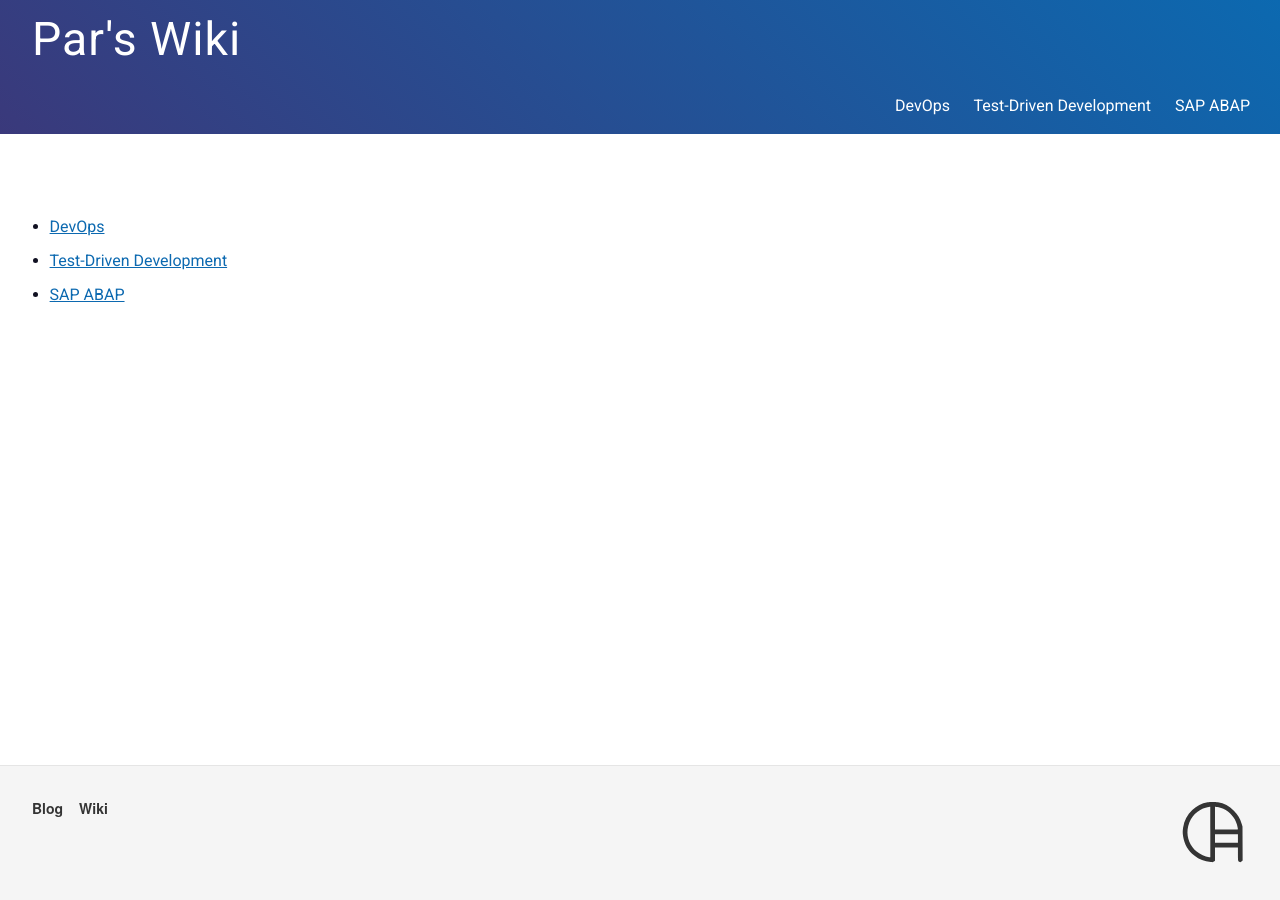
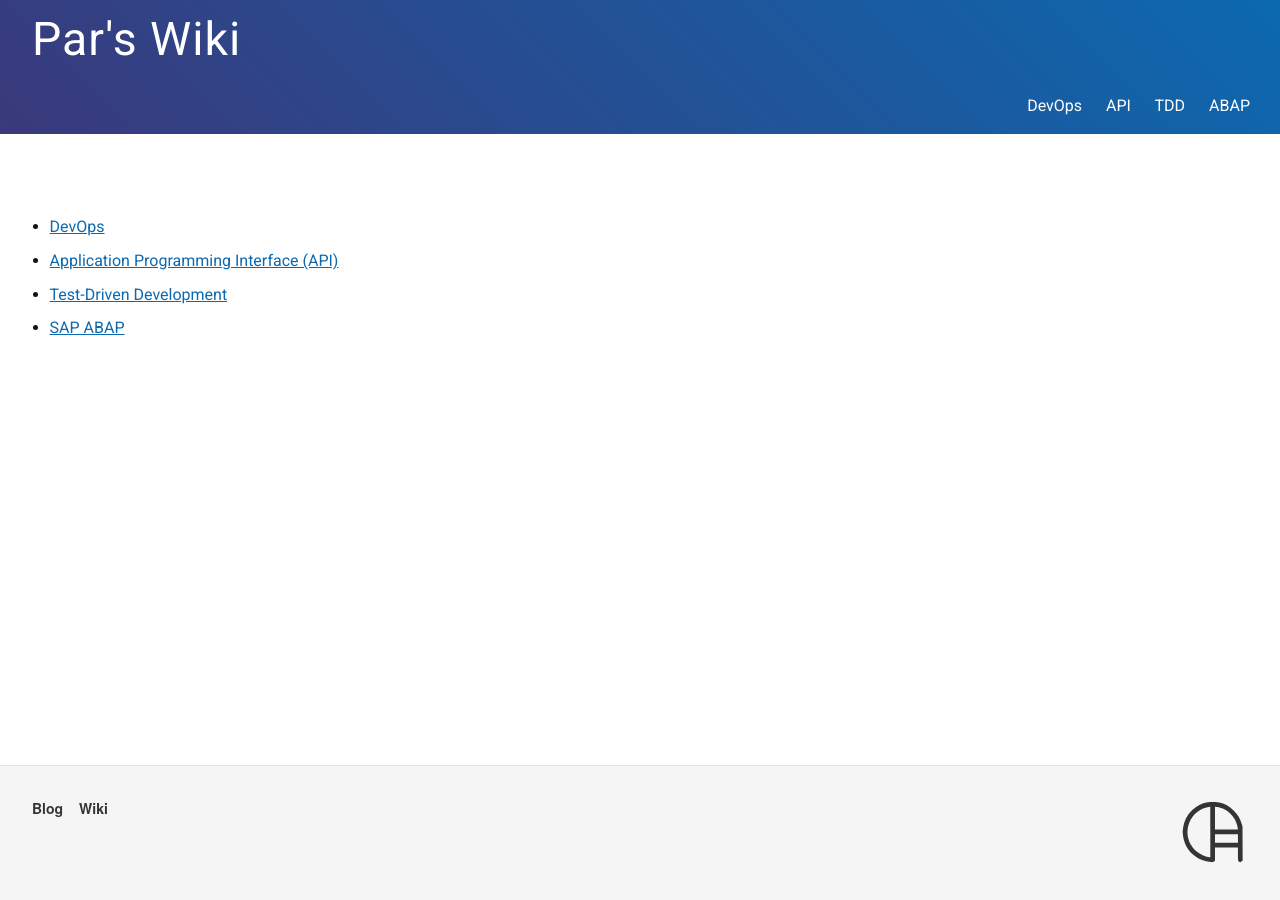
Before and after one commit to shruti170901/hola.github.io, a Jekyll site: the page built from index.md, in a window 1280 px wide. Built offline with Jekyll 4.4.1, drawn with Linux system fonts in a browser that asks for light colours.

```diff
--- a/_includes/header.html
+++ b/_includes/header.html
@@ -19,8 +19,9 @@
 
           <div class="trigger">
               <a class="page-link" href="/devops/">DevOps</a>
-              <a class="page-link" href="/tdd/">Test-Driven Development</a>
-              <a class="page-link" href="/abap/">SAP ABAP</a>
+              <a class="page-link" href="/api/">API</a>
+              <a class="page-link" href="/tdd/">TDD</a>
+              <a class="page-link" href="/abap/">ABAP</a>
           </div>
 
         </nav>
--- a/index.md
+++ b/index.md
@@ -4,5 +4,6 @@ derscription: Welcome to my Wiki! Please select section from the list below.
 ---
 
 - [DevOps](devops)
+- [Application Programming Interface (API)](api)
 - [Test-Driven Development](tdd)
 - [SAP ABAP](abap)
```
Also changed, not shown: api/index.md (added, +9 -0 lines).
